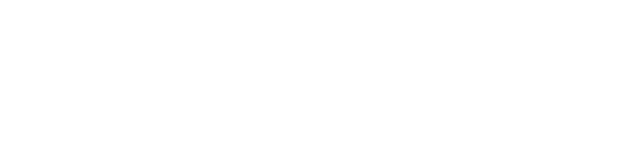
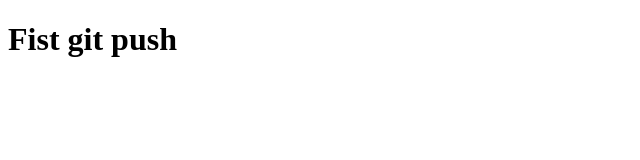
Before and after one commit to Avishekdevnath/my-first-website, a plain HTML site: page index.html in a window 1280 px wide. Shown: the whole page, without its empty margins (0-640 px from the left). Drawn offline with Linux system fonts and the light colour scheme.

Commit message:
Update index.html

```diff
--- a/index.html
+++ b/index.html
@@ -4,9 +4,9 @@
     <meta charset="UTF-8">
     <meta http-equiv="X-UA-Compatible" content="IE=edge">
     <meta name="viewport" content="width=device-width, initial-scale=1.0">
-    <title>Document</title>
+    <title>First Git Document</title>
 </head>
 <body>
-
+    <h1>Fist git push</h1>
 </body>
 </html>
```
